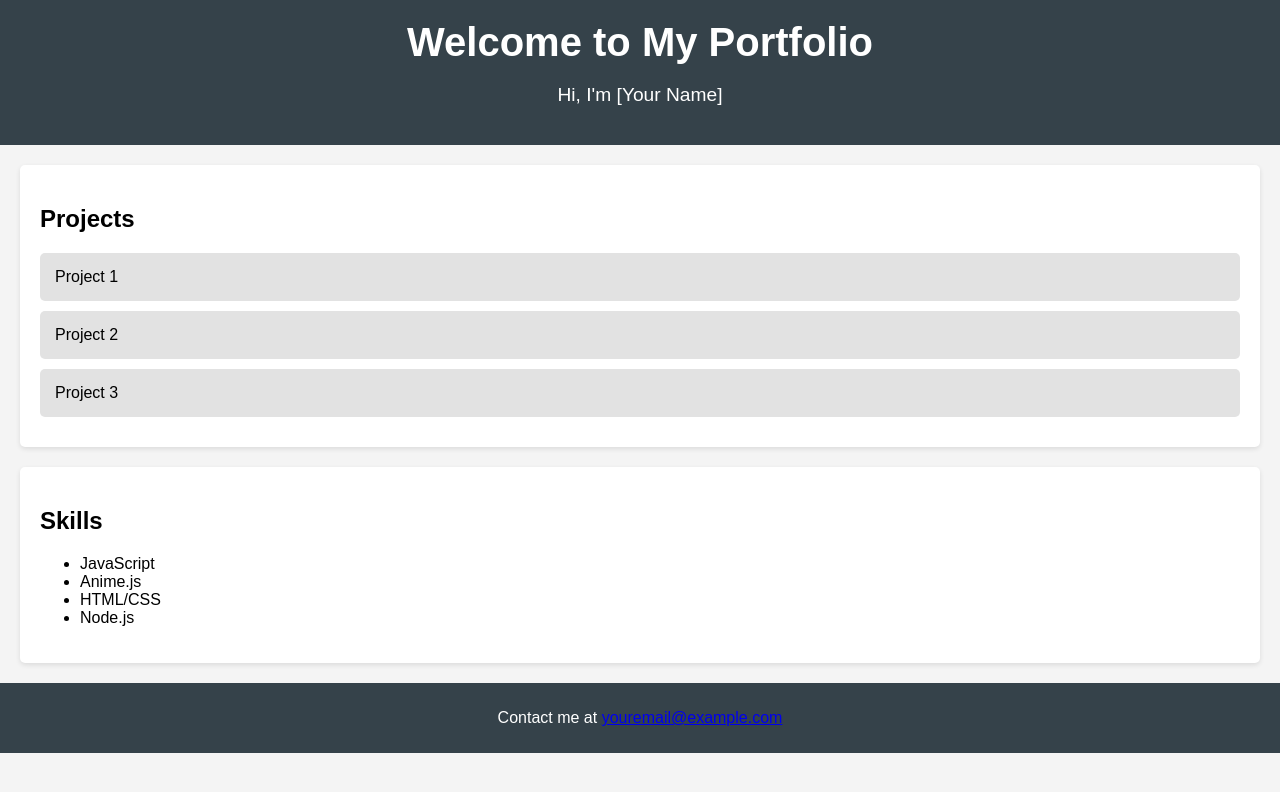
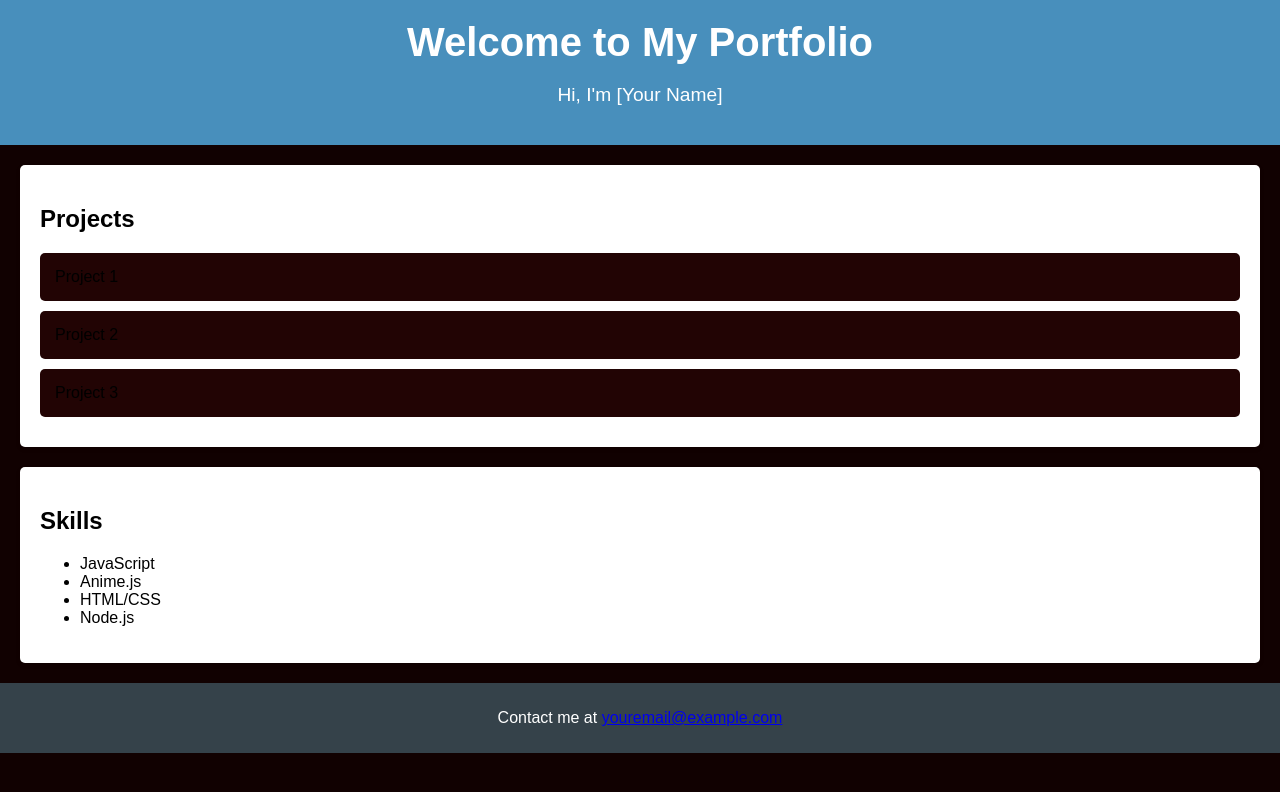
Before and after one commit to Mudit5coder/Animate_portfolio, a plain HTML site: page index.html in a window 1280 px wide. Drawn offline with nearby package versions, Linux system fonts and the light colour scheme.

Commit message:
idkwhat I am doing

```diff
--- a/style.css
+++ b/style.css
@@ -2,11 +2,11 @@ body {
   font-family: Arial, sans-serif;
   margin: 0;
   padding: 0;
-  background-color: #f4f4f4;
+  background-color: #110101;
 }
 
 header {
-  background: #35424a;
+  background: #488fbc;
   color: #ffffff;
   padding: 20px 0;
   text-align: center;
@@ -30,7 +30,7 @@ section {
 }
 
 .project-box {
-  background: #e2e2e2;
+  background: #220404;
   margin: 10px 0;
   padding: 15px;
   border-radius: 5px;
```
